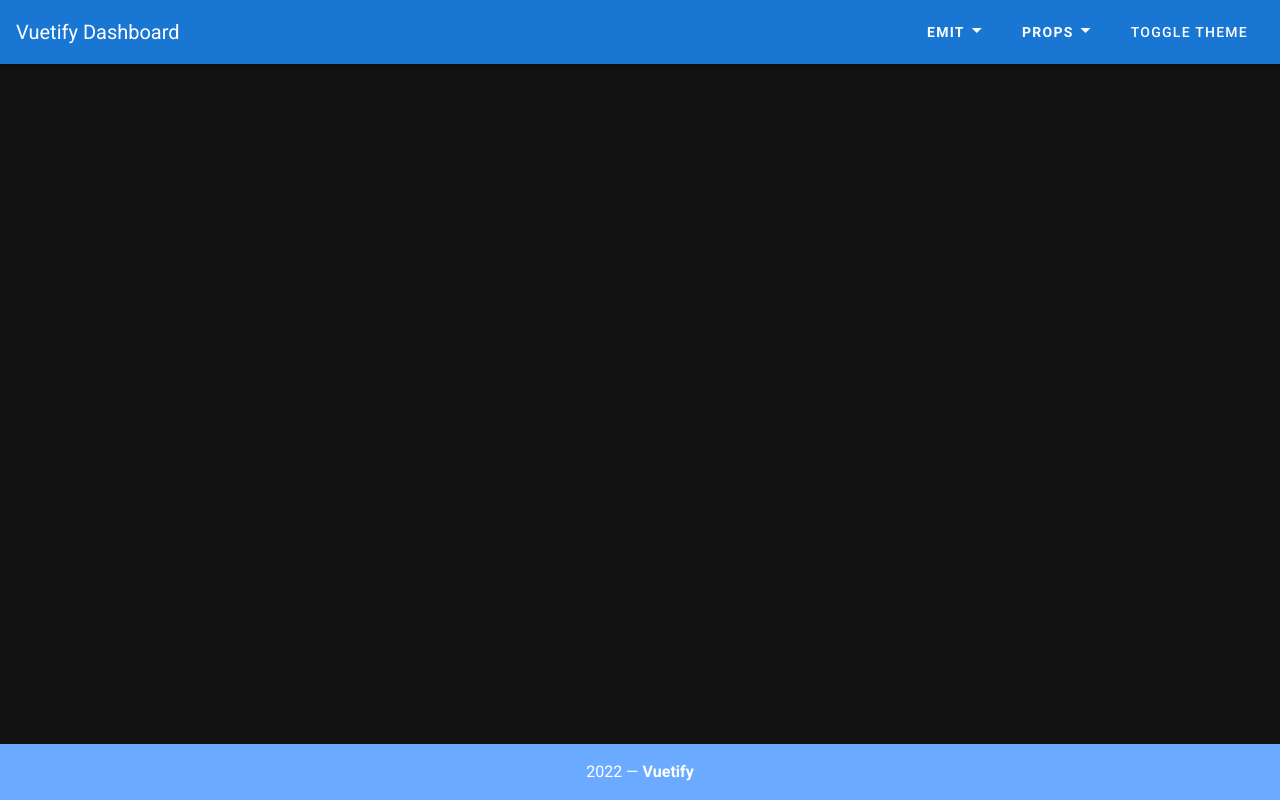
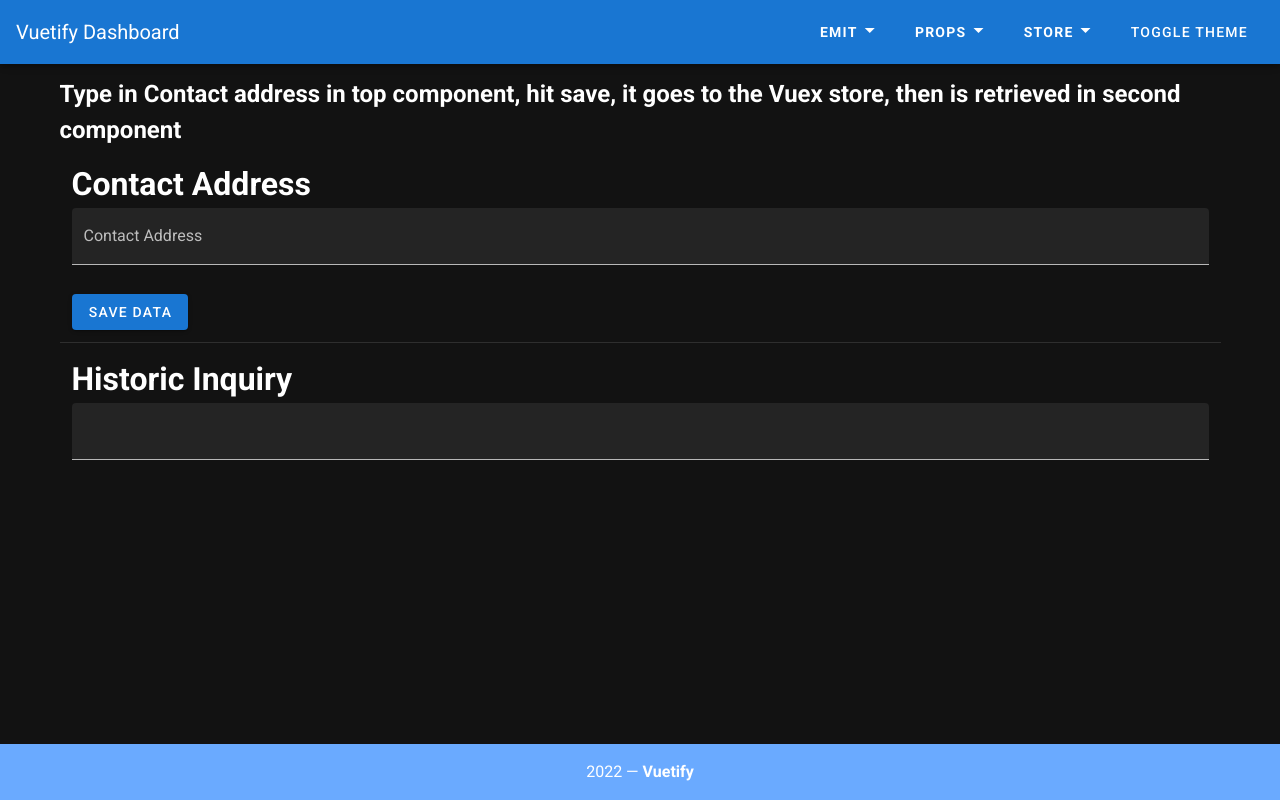
Before and after one commit to Kenan-Kadic/nuxt-learning, a Nuxt app: page /store/mutation in a window 1280 px wide. Built offline with nearby package versions, Linux system fonts and the light colour scheme.

Commit message:
store mutation added

```diff
--- a/layouts/default.vue
+++ b/layouts/default.vue
@@ -67,6 +67,12 @@ export default {
           ],
           title: 'Props',
         },
+        {
+          items: [
+            {title: 'Vuex Mutation', to:'/store/mutation' },
+          ],
+          title: 'Store',
+        },
       ],
 
       // links: [
--- a/pages/store/index.vue
+++ /dev/null
@@ -1,20 +0,0 @@
-<template>
-  <v-container>
-    <HistoricContact></HistoricContact>
-    <v-divider></v-divider>
-    <HistoricInquiry></HistoricInquiry>
-  </v-container>
-</template>
-
-<script>
-import HistoricContact from "~/components/store/HistoricContact";
-import HistoricInquiry from "~/components/store/HistoricInquiry";
-export default {
-  name: "index.vue",
-  components: {HistoricInquiry, HistoricContact}
-}
-</script>
-
-<style scoped>
-
-</style>
--- /dev/null
+++ b/pages/store/mutation.vue
@@ -0,0 +1,21 @@
+<template>
+  <v-container>
+    <h2>Type in Contact address in top component, hit save, it goes to the Vuex store, then is retrieved in second component</h2>
+    <AddressTypedIn></AddressTypedIn>
+    <v-divider></v-divider>
+    <AddressShowsUp></AddressShowsUp>
+  </v-container>
+</template>
+
+<script>
+import AddressTypedIn from "~/components/store/AddressTypedIn";
+import AddressShowsUp from "~/components/store/AddressShowsUp";
+export default {
+  name: "index.vue",
+  components: {AddressTypedIn, AddressShowsUp}
+}
+</script>
+
+<style scoped>
+
+</style>
```
Also changed, not shown: components/store/AddressShowsUp.vue (renamed from components/store/HistoricInquiry.vue), components/store/AddressTypedIn.vue (renamed from components/store/HistoricContact.vue). Lines whose indentation alone changed are shown as unchanged.
